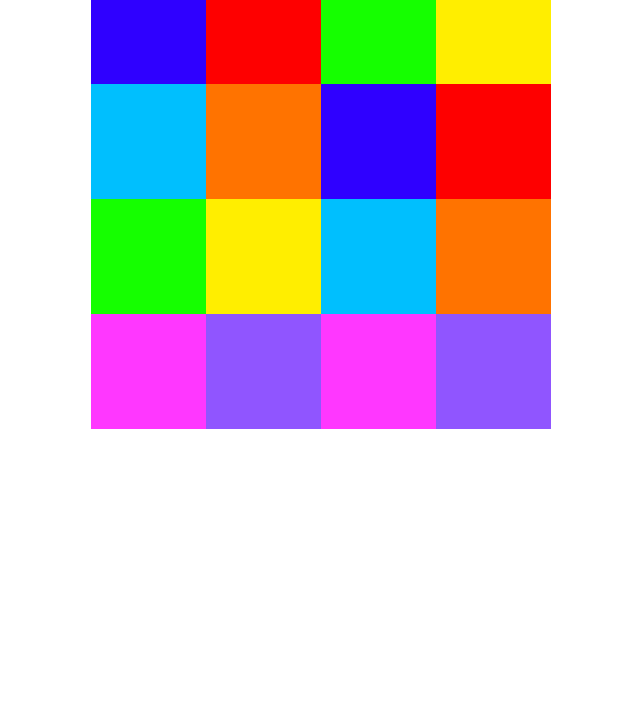
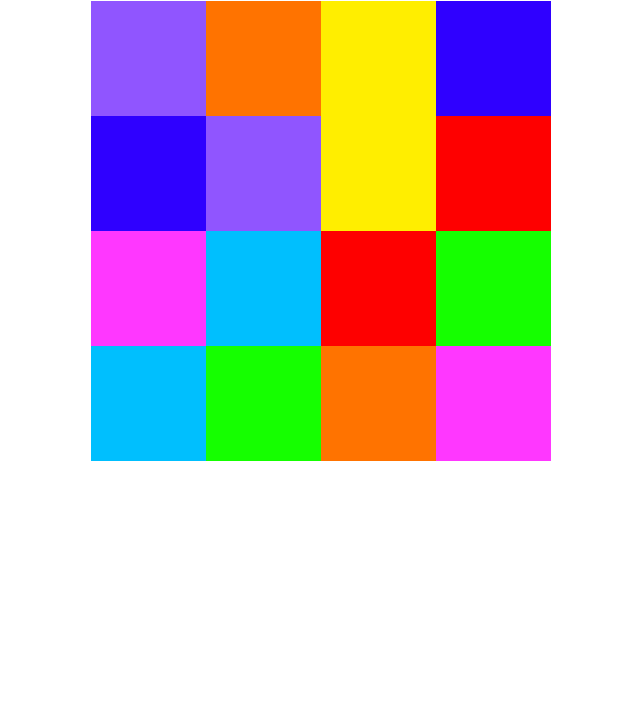
Before and after one commit to jguidobosi/memotest-game, a website: page index.html in a window 1280 px wide. Shown: the part 87-800 px from the top of the page, without its empty margins (331-971 px from the left). Drawn offline with nearby package versions, Linux system fonts and the light colour scheme.

Commit message:
shuffling-feat
Added the suffling colors/squares functionality.

```diff
--- a/index.html
+++ b/index.html
@@ -14,59 +14,59 @@
 <body>
     <div id="gameboard" class="container-sm ">
         <div class="row justify-content-center">
-            <div class="col-3 square blue">
-                <img class="square" src="imgs/blue.jpg">
+            <div class="col-3 box">
+                <img class="square blue" src="imgs/blue.jpg">
             </div>
-            <div class="col-3 square red">
-                <img  class="square" src="imgs/red.jpg">
+            <div class="col-3 box">
+                <img  class="square red" src="imgs/red.jpg">
             </div>
-            <div class="col-3 square green">
-                <img class="square" src="imgs/green.jpg">
+            <div class="col-3 box">
+                <img class="square green" src="imgs/green.jpg">
             </div>
-            <div class="col-3 square yellow">
-                <img class="square" src="imgs/yellow.jpg">
+            <div class="col-3 box">
+                <img class="square yellow" src="imgs/yellow.jpg">
             </div>
         </div>
         <div class="row justify-content-center">
-            <div class="col-3 square light-blue">
-                <img class="square" src="imgs/light-blue.jpg">
+            <div class="col-3 box">
+                <img class="square light-blue" src="imgs/light-blue.jpg">
             </div>
-            <div class="col-3 square orange">
-                <img class="square" src="imgs/orange.jpg">
+            <div class="col-3 box">
+                <img class="square orange" src="imgs/orange.jpg">
             </div>
-            <div class="col-3 square blue">
-                <img class="square" src="imgs/blue.jpg">
+            <div class="col-3 box">
+                <img class="square blue" src="imgs/blue.jpg">
             </div>
-            <div class="col-3 square red">
-                <img class="square" src="imgs/red.jpg">
+            <div class="col-3 box">
+                <img class="square red" src="imgs/red.jpg">
             </div>
         </div>
         <div class="row justify-content-center">
-            <div class="col-3 square green">
-                <img class="square" src="imgs/green.jpg">
+            <div class="col-3 box">
+                <img class="square green" src="imgs/green.jpg">
             </div>
-            <div class="col-3 square yellow">
-                <img class="square" src="imgs/yellow.jpg">
+            <div class="col-3 box">
+                <img class="square yellow" src="imgs/yellow.jpg">
             </div>
-            <div class="col-3 square light-blue">
-                <img class="square" src="imgs/light-blue.jpg">
+            <div class="col-3 box">
+                <img class="square light-blue" src="imgs/light-blue.jpg">
             </div>
-            <div class="col-3 square red">
-                <img class="square" src="imgs/orange.jpg">
+            <div class="col-3 box">
+                <img class="square red" src="imgs/orange.jpg">
             </div>
         </div>
         <div class="row justify-content-center">
-            <div class="col-3 square pink">
-                <img class="square" src="imgs/pink.jpg">
+            <div class="col-3 box">
+                <img class="square pink" src="imgs/pink.jpg">
             </div>
-            <div class="col-3 square brown">
-                <img class="square" src="imgs/brown.jpg">
+            <div class="col-3 box">
+                <img class="square purple" src="imgs/purple.jpg">
             </div>
-            <div class="col-3 square pink">
-                <img class="square" src="imgs/pink.jpg">
+            <div class="col-3 box">
+                <img class="square pink" src="imgs/pink.jpg">
             </div>
-            <div class="col-3 square brown">
-                <img class="square" src="imgs/brown.jpg">
+            <div class="col-3 box">
+                <img class="square purple" src="imgs/purple.jpg">
             </div>
         </div>
 
--- a/main.css
+++ b/main.css
@@ -4,7 +4,7 @@
 
 }
 
-.square{
+.square,.box{
 
     height: 115px;
     width: 115px;
@@ -12,4 +12,6 @@
 }
 .title{
     text-align: center;
+    margin-top: 20px;
+    margin-bottom: 20px;
 }
--- a/main.js
+++ b/main.js
@@ -0,0 +1,59 @@
+$gameboard = document.querySelector("#gameboard");
+$gameSquares = document.querySelectorAll(".square");
+
+let possibilities =
+    [{ class: "blue", src: "imgs/blue.jpg" },
+    { class: "purple", src: "imgs/purple.jpg" },
+    { class: "green", src: "imgs/green.jpg" },
+    { class: "light-blue", src: "imgs/light-blue.jpg" },
+    { class: "orange", src: "imgs/orange.jpg" },
+    { class: "pink", src: "imgs/pink.jpg" },
+    { class: "red", src: "imgs/red.jpg" },
+    { class: "yellow", src: "imgs/yellow.jpg" },]
+
+possibilitiesDuplicate = possibilities.concat(possibilities);
+
+
+
+
+
+$gameboard.onclick = function (e) {
+    console.log("Clases: " + e.target.className);
+}
+
+
+function shuffle() {
+
+    $gameSquares.forEach(square => square.classList.remove(possibilities[0].class,
+        possibilities[1].class,
+        possibilities[2].class,
+        possibilities[3].class,
+        possibilities[4].class,
+        possibilities[5].class,
+        possibilities[6].class,
+        possibilities[7].class));
+
+    possibilitiesDuplicate = possibilitiesDuplicate.sort(function () {
+        return Math.random() - 0.5;
+    });
+
+    $gameSquares.forEach(function (value, i) {
+        value.classList.add(possibilitiesDuplicate[i].class);
+        value.src = possibilitiesDuplicate[i].src;
+    });
+
+
+}
+
+shuffle();
+/*
+TABLERO ON CLICK(E)
+
+
+
+
+
+
+
+
+*/
```
Also changed, not shown: imgs/purple.jpg (renamed from imgs/brown.jpg).
